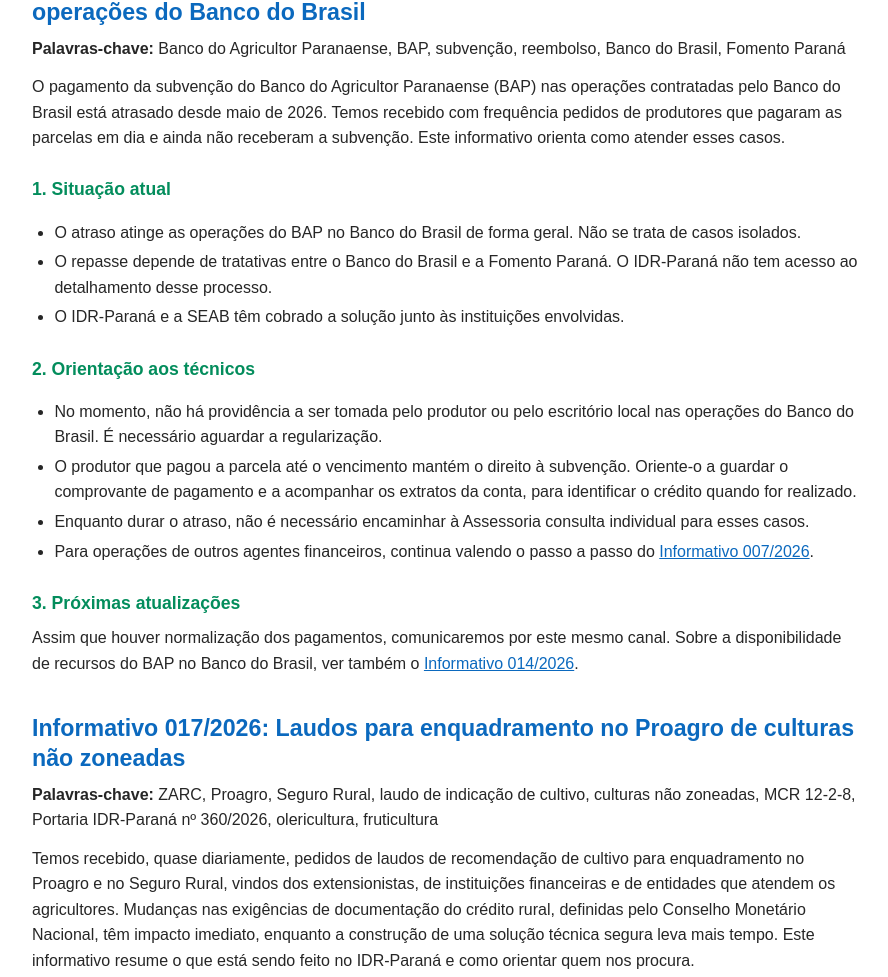
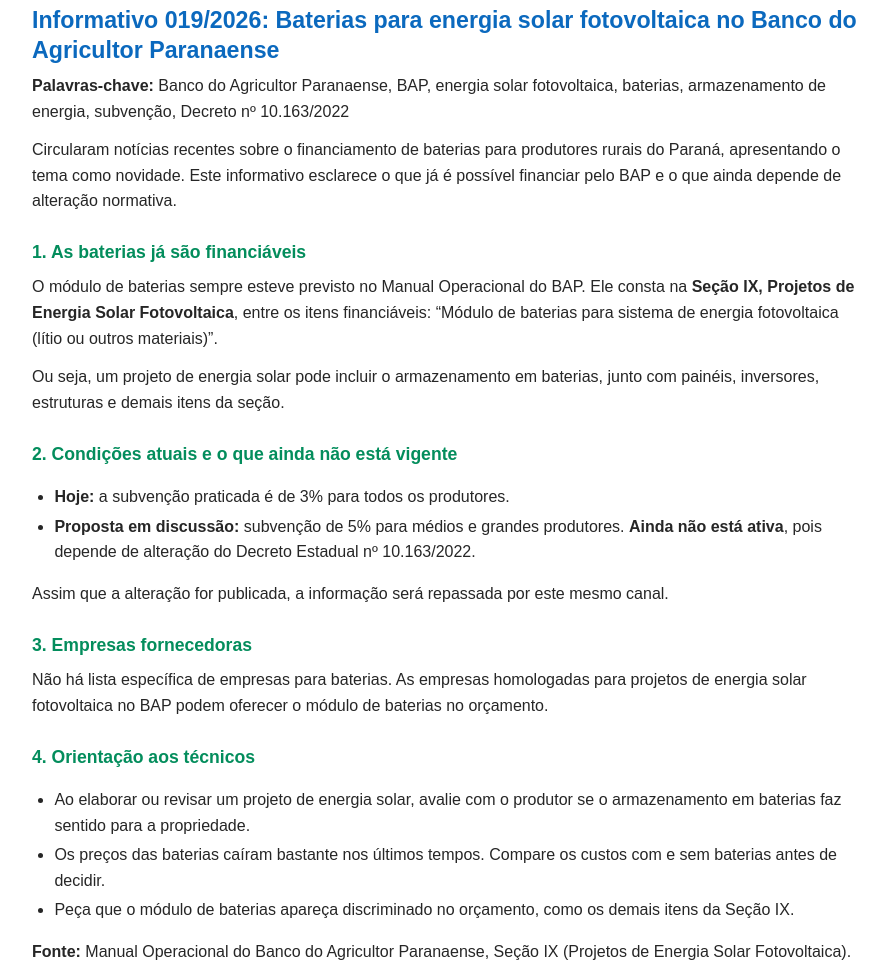
Before and after one commit to CredRur/info, a plain HTML site: page index.html in a window 1280 px wide. Shown: the part 1243-2220 px from the top of the page, without its empty margins (194-1082 px from the left). Drawn offline with Linux system fonts and the light colour scheme.

Commit message:
Publica o Informativo 019/2026 (baterias para energia solar no BAP)
Co-Authored-By: Claude Opus 5.5 <noreply@anthropic.com>
Claude-Session: https://claude.ai/code/session_01XyewTd2MAxSzmHsHp7KKzh

```diff
--- a/index.html
+++ b/index.html
@@ -68,6 +68,12 @@ estão organizados do mais recente ao mais antigo.</p>
 <tbody>
 <tr class="odd">
 <td><a
+href="#inf-019">019/2026</a></td>
+<td><a
+href="#inf-019">Baterias para energia solar fotovoltaica no Banco do Agricultor Paranaense</a></td>
+</tr>
+<tr class="even">
+<td><a
 href="#inf-018">018/2026</a></td>
 <td><a
 href="#inf-018">Atraso no pagamento da subvenção do BAP nas operações do Banco do Brasil</a></td>
@@ -78,109 +84,109 @@ href="#inf-017">017/2026</a></td>
 <td><a
 href="#inf-017">Laudos para enquadramento no Proagro de culturas não zoneadas</a></td>
 </tr>
-<tr class="odd">
+<tr class="even">
 <td><a
 href="#inf-016">016/2026</a></td>
 <td><a
 href="#inf-016">Pronaf A: segunda contratação (beneficiários do PNRA e do PNCF)</a></td>
 </tr>
-<tr class="even">
+<tr class="odd">
 <td><a
 href="#inf-015">015/2026</a></td>
 <td><a
 href="#inf-015">Equalização
 de juros do BAP em projetos Pronaf por Plano Safra</a></td>
 </tr>
-<tr class="odd">
+<tr class="even">
 <td><a
 href="#inf-014">014/2026</a></td>
 <td><a
 href="#inf-014">Disponibilidade
 de recursos do Banco do Agricultor Paranaense</a></td>
 </tr>
-<tr class="even">
+<tr class="odd">
 <td><a
 href="#inf-013">013/2026</a></td>
 <td><a href="#inf-013">Crédito
 para turismo rural</a></td>
 </tr>
-<tr class="odd">
+<tr class="even">
 <td><a
 href="#inf-012">012/2026</a></td>
 <td><a
 href="#inf-012">MP
 1.376/2026, renegociação de dívidas rurais</a></td>
 </tr>
-<tr class="even">
+<tr class="odd">
 <td><a
 href="#inf-011">011/2026</a></td>
 <td><a
 href="#inf-011">Perguntas
 frequentes sobre o CAF como comprovante para o CAD/PRO</a></td>
 </tr>
-<tr class="odd">
+<tr class="even">
 <td><a
 href="#inf-010">010/2026</a></td>
 <td><a
 href="#inf-010">Microcrédito
 Rural e Microcrédito Mulher Rural da Fomento Paraná</a></td>
 </tr>
-<tr class="even">
+<tr class="odd">
 <td><a
 href="#inf-009">009/2026</a></td>
 <td><a
 href="#inf-009">Cadastro
 de rendas do CNIS</a></td>
 </tr>
-<tr class="odd">
+<tr class="even">
 <td><a
 href="#inf-008">008/2026</a></td>
 <td><a
 href="#inf-008">Seguro
 no crédito rural</a></td>
 </tr>
-<tr class="even">
+<tr class="odd">
 <td><a
 href="#inf-007">007/2026</a></td>
 <td><a
 href="#inf-007">Não
 recebimento do reembolso do BAP</a></td>
 </tr>
-<tr class="odd">
+<tr class="even">
 <td><a
 href="#inf-006">006/2026</a></td>
 <td><a
 href="#inf-006">Erro
 “Sessão ativa” no Banco do Brasil</a></td>
 </tr>
-<tr class="even">
+<tr class="odd">
 <td><a
 href="#inf-005">005/2026</a></td>
 <td><a
 href="#inf-005">Renda
 estimada, renda auferida e rebate</a></td>
 </tr>
-<tr class="odd">
+<tr class="even">
 <td><a
 href="#inf-004">004/2026</a></td>
 <td><a
 href="#inf-004">Áreas
 importadas do SIGEF/SNCR</a></td>
 </tr>
-<tr class="even">
+<tr class="odd">
 <td><a
 href="#inf-003">003/2026</a></td>
 <td><a href="#inf-003">CAF e pessoa
 jurídica</a></td>
 </tr>
-<tr class="odd">
+<tr class="even">
 <td><a
 href="#inf-002">002/2026</a></td>
 <td><a
 href="#inf-002">Cadastro
 de pré-propostas do RenovaPR Trifásico no SAFE</a></td>
 </tr>
-<tr class="even">
+<tr class="odd">
 <td><a
 href="#inf-001">001/2026</a></td>
 <td><a
@@ -189,6 +195,51 @@ de agroindústria e prestação de serviços no estabelecimento</a></td>
 </tr>
 </tbody>
 </table></div>
+<h2 id="inf-019">Informativo
+019/2026: Baterias para energia solar fotovoltaica no Banco do Agricultor
+Paranaense</h2>
+<p><strong>Palavras-chave:</strong> Banco do Agricultor Paranaense, BAP,
+energia solar fotovoltaica, baterias, armazenamento de energia,
+subvenção, Decreto nº 10.163/2022</p>
+<p>Circularam notícias recentes sobre o financiamento de baterias para
+produtores rurais do Paraná, apresentando o tema como novidade. Este
+informativo esclarece o que já é possível financiar pelo BAP e o que
+ainda depende de alteração normativa.</p>
+<h3 id="inf-019-financiaveis">1. As baterias já são financiáveis</h3>
+<p>O módulo de baterias sempre esteve previsto no Manual Operacional do
+BAP. Ele consta na <strong>Seção IX, Projetos de Energia Solar
+Fotovoltaica</strong>, entre os itens financiáveis: “Módulo de baterias
+para sistema de energia fotovoltaica (lítio ou outros materiais)”.</p>
+<p>Ou seja, um projeto de energia solar pode incluir o armazenamento em
+baterias, junto com painéis, inversores, estruturas e demais itens da
+seção.</p>
+<h3 id="inf-019-condicoes">2. Condições atuais e o que ainda não está
+vigente</h3>
+<ul>
+<li><strong>Hoje:</strong> a subvenção praticada é de 3% para todos os
+produtores.</li>
+<li><strong>Proposta em discussão:</strong> subvenção de 5% para médios
+e grandes produtores. <strong>Ainda não está ativa</strong>, pois depende
+de alteração do Decreto Estadual nº 10.163/2022.</li>
+</ul>
+<p>Assim que a alteração for publicada, a informação será repassada por
+este mesmo canal.</p>
+<h3 id="inf-019-empresas">3. Empresas fornecedoras</h3>
+<p>Não há lista específica de empresas para baterias. As empresas
+homologadas para projetos de energia solar fotovoltaica no BAP podem
+oferecer o módulo de baterias no orçamento.</p>
+<h3 id="inf-019-tecnicos">4. Orientação aos técnicos</h3>
+<ul>
+<li>Ao elaborar ou revisar um projeto de energia solar, avalie com o
+produtor se o armazenamento em baterias faz sentido para a
+propriedade.</li>
+<li>Os preços das baterias caíram bastante nos últimos tempos. Compare os
+custos com e sem baterias antes de decidir.</li>
+<li>Peça que o módulo de baterias apareça discriminado no orçamento, como
+os demais itens da Seção IX.</li>
+</ul>
+<p><strong>Fonte:</strong> Manual Operacional do Banco do Agricultor
+Paranaense, Seção IX (Projetos de Energia Solar Fotovoltaica).</p>
 <h2 id="inf-018">Informativo
 018/2026: Atraso no pagamento da subvenção do BAP nas operações do
 Banco do Brasil</h2>
```
